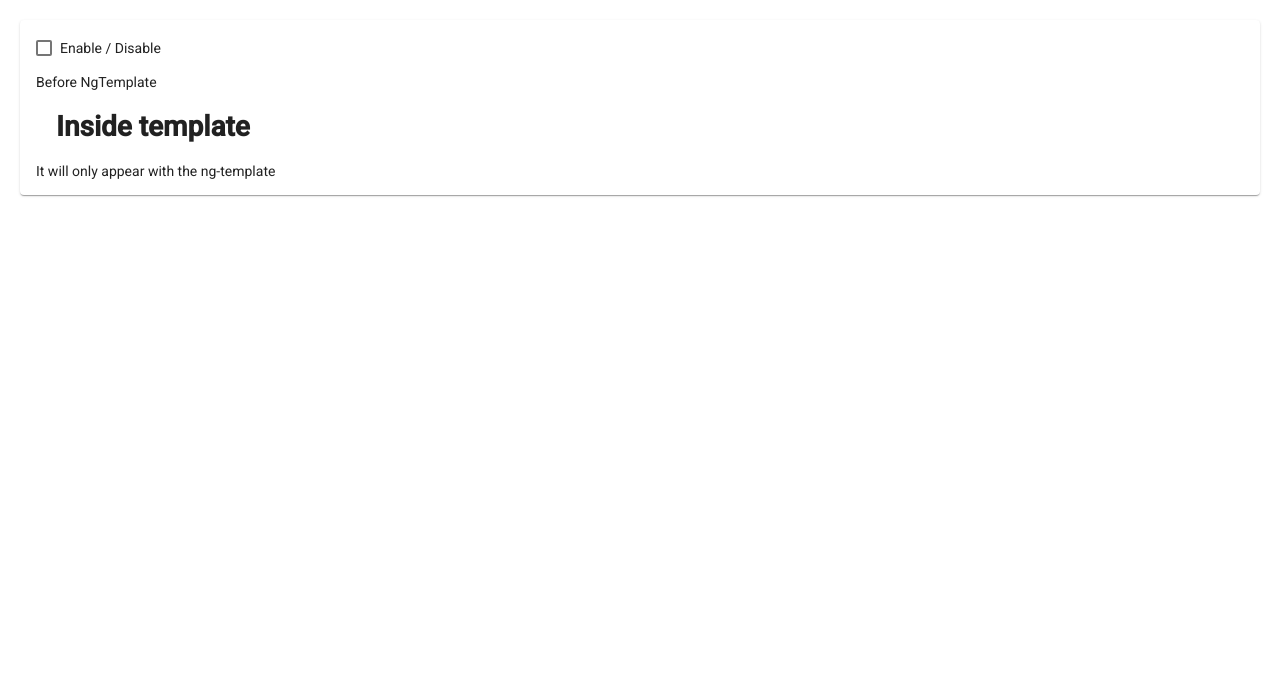
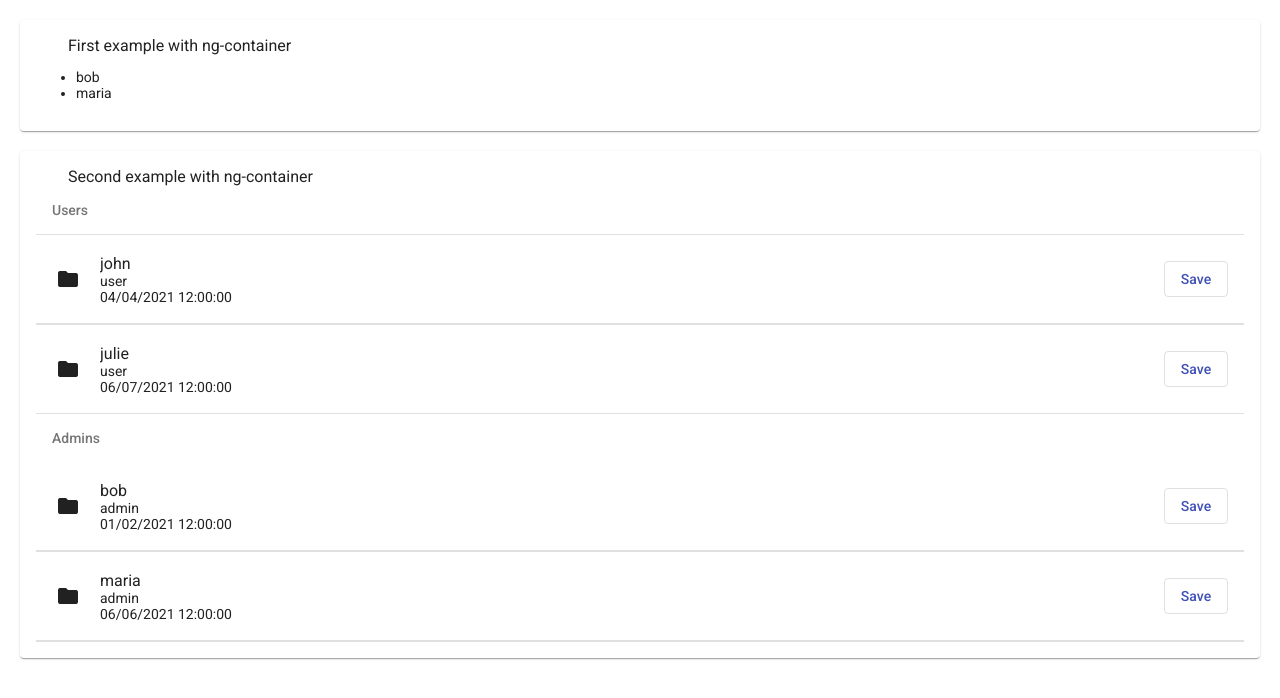
Before and after one commit to mspdl/study--udemy-angular7, an Angular app in the folder directives-app/: page / in a window 1280 px wide. Shown: the top 698 px of the page. Built offline with nearby package versions, Linux system fonts and the light colour scheme.

Commit message:
ngContainer

```diff
--- a/directives-app/src/app/app.component.html
+++ b/directives-app/src/app/app.component.html
@@ -5,6 +5,7 @@
   <app-ng-for></app-ng-for>
   <app-ng-for-form></app-ng-for-form>
   <app-ng-switch></app-ng-switch>
+  <app-ng-template></app-ng-template>
 -->
 
-<app-ng-template></app-ng-template>
+<app-ng-container></app-ng-container>
--- a/directives-app/src/app/app.module.ts
+++ b/directives-app/src/app/app.module.ts
@@ -21,6 +21,7 @@ import { SubNgIfComponent } from './ng-if/sub-ng-if/sub-ng-if.component';
 import { NgStyleComponent } from './ng-style/ng-style.component';
 import { NgSwitchComponent } from './ng-switch/ng-switch.component';
 import { NgTemplateComponent } from './ng-template/ng-template.component';
+import { NgContainerComponent } from './ng-container/ng-container.component';
 
 
 @NgModule({
@@ -33,7 +34,8 @@ import { NgTemplateComponent } from './ng-template/ng-template.component';
     NgForComponent,
     NgForFormComponent,
     NgSwitchComponent,
-    NgTemplateComponent
+    NgTemplateComponent,
+    NgContainerComponent
   ],
   imports: [
     BrowserModule,
--- /dev/null
+++ b/directives-app/src/app/ng-container/ng-container.component.html
@@ -0,0 +1,47 @@
+<mat-card>
+  <mat-card-header>First example with ng-container</mat-card-header>
+  <mat-card-content>
+    <section>
+      <ul>
+        <ng-container *ngFor="let user of users">
+          <li *ngIf="user.role === 'admin'">
+            {{user.login}}
+          </li>
+        </ng-container>
+      </ul>
+    </section>
+  </mat-card-content>
+</mat-card>
+
+<mat-card>
+  <mat-card-header>Second example with ng-container</mat-card-header>
+  <mat-card-content>
+    <mat-list>
+      <h3 mat-subheader>Users</h3>
+      <ng-container *ngFor="let user of users">
+        <mat-list-item *ngIf="user.role === 'user'">
+          <mat-icon mat-list-icon>folder</mat-icon>
+          <h4 mat-line>{{user.login}}</h4>
+          <h4 mat-line>{{user.role}}</h4>
+          <h4 mat-line>{{user.lastLogin | date:"dd/MM/YYYY hh:mm:ss"}}</h4>
+          <button mat-stroked-button color="primary">Save</button>
+        </mat-list-item>
+        <mat-divider></mat-divider>
+      </ng-container>
+    </mat-list>
+
+    <mat-list>
+      <h3 mat-subheader>Admins</h3>
+      <ng-container *ngFor="let user of users">
+        <mat-list-item *ngIf="user.role === 'admin'">
+          <mat-icon mat-list-icon>folder</mat-icon>
+          <h4 mat-line>{{user.login}}</h4>
+          <h4 mat-line>{{user.role}}</h4>
+          <h4 mat-line>{{user.lastLogin | date:"dd/MM/YYYY hh:mm:ss"}}</h4>
+          <button mat-stroked-button color="primary">Save</button>
+        </mat-list-item>
+        <mat-divider></mat-divider>
+      </ng-container>
+    </mat-list>
+  </mat-card-content>
+</mat-card>
--- /dev/null
+++ b/directives-app/src/app/ng-container/ng-container.component.ts
@@ -0,0 +1,38 @@
+import { Component, OnInit } from '@angular/core';
+
+@Component({
+  selector: 'app-ng-container',
+  templateUrl: './ng-container.component.html',
+  styleUrls: ['./ng-container.component.css']
+})
+export class NgContainerComponent implements OnInit {
+
+  users = [
+    {
+      login: "bob",
+      role: "admin",
+      lastLogin: new Date('2/1/2021')
+    },
+    {
+      login: "john",
+      role: "user",
+      lastLogin: new Date('4/4/2021')
+    },
+    {
+      login: "maria",
+      role: "admin",
+      lastLogin: new Date('6/6/2021')
+    },
+    {
+      login: "julie",
+      role: "user",
+      lastLogin: new Date('7/6/2021')
+    },
+  ] as any
+
+  constructor() { }
+
+  ngOnInit(): void {
+  }
+
+}
```
Also changed, not shown: directives-app/src/app/ng-container/ng-container.component.css (added), 1 other file (tests, documents, lock files or other folders).
